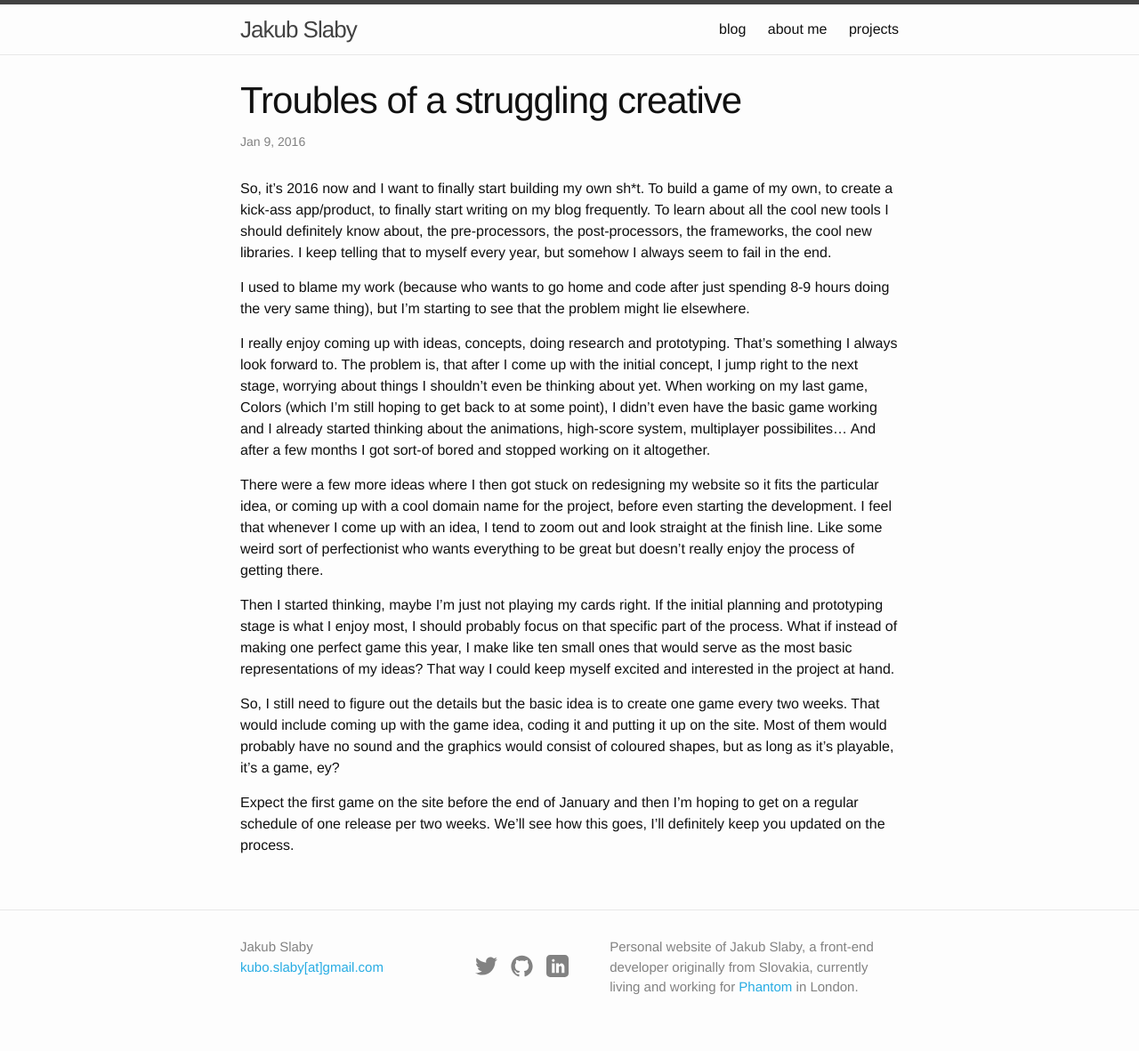
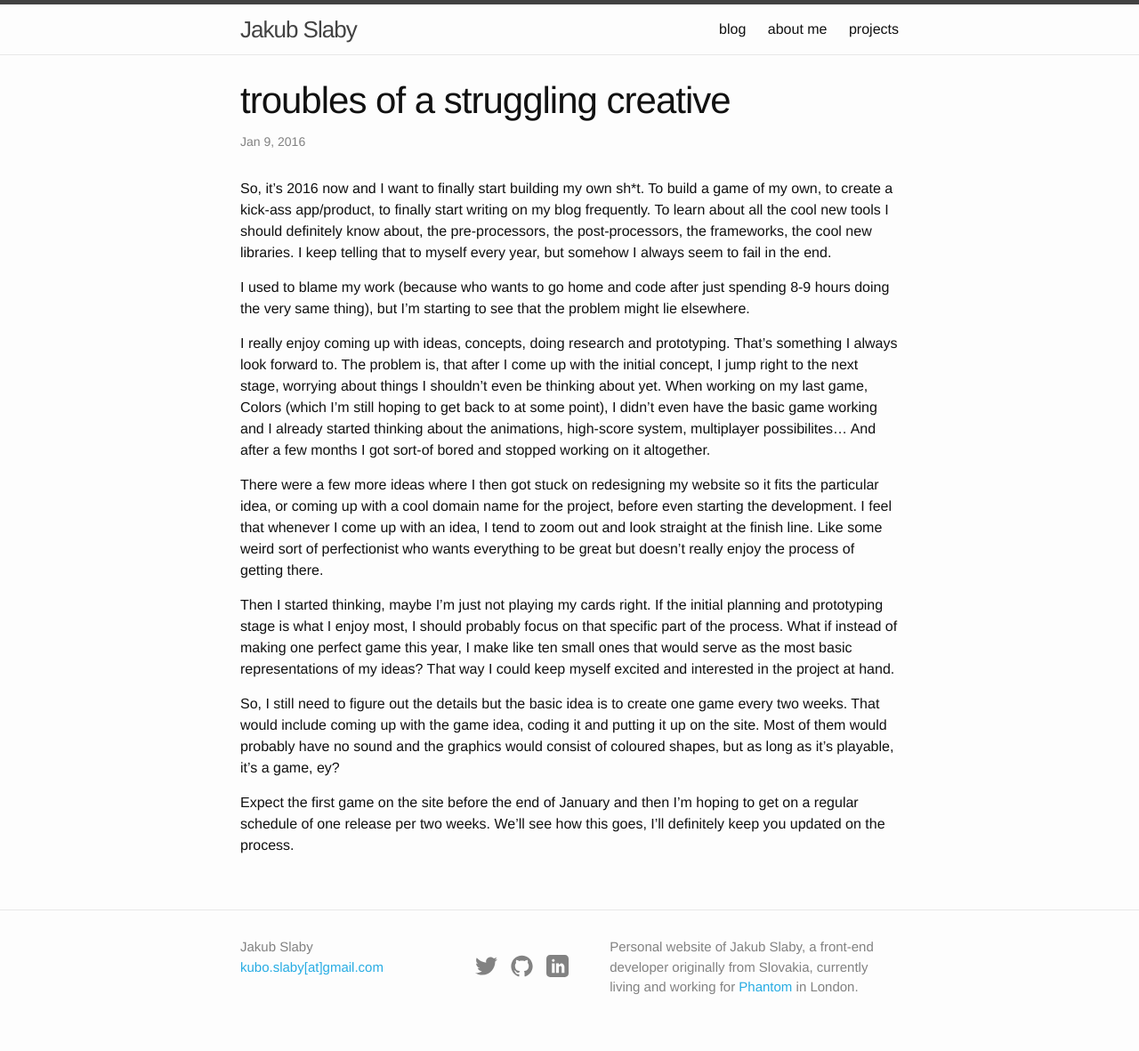
Before and after one commit to jakubsl/jakubsl.github.io, a Jekyll site: the page built from _posts/2016-01-09-generation-of-struggling-creatives.markdown, in a window 1280 px wide. Shown: the whole page at 89% size. Built offline with Jekyll 4.4.1, drawn with Linux system fonts in a browser that asks for light colours.

Commit message:
typo fix

```diff
--- a/_posts/2016-01-09-generation-of-struggling-creatives.markdown
+++ b/_posts/2016-01-09-generation-of-struggling-creatives.markdown
@@ -1,6 +1,6 @@
 ---
 layout: post
-title:  "Troubles of a struggling creative"
+title:  "troubles of a struggling creative"
 date:   2016-01-09 20:52:13
 categories: general
 ---
```
